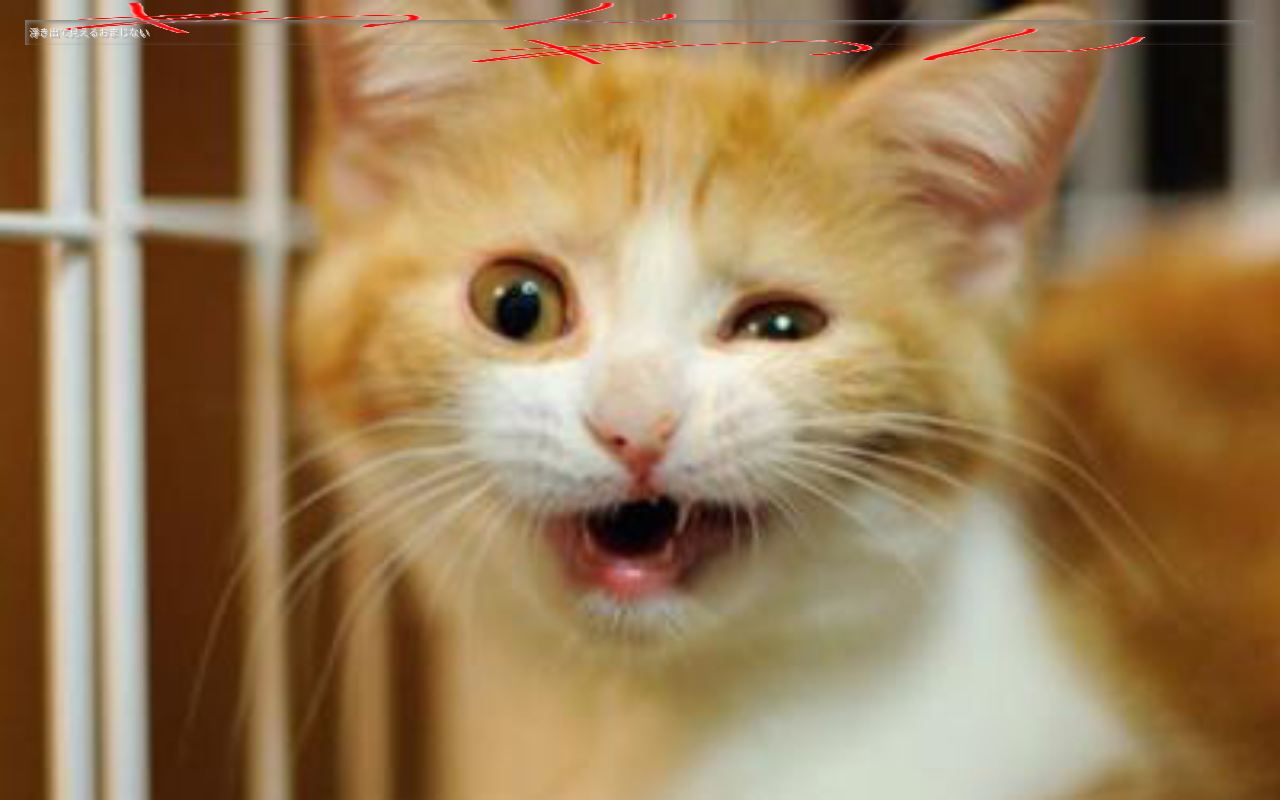
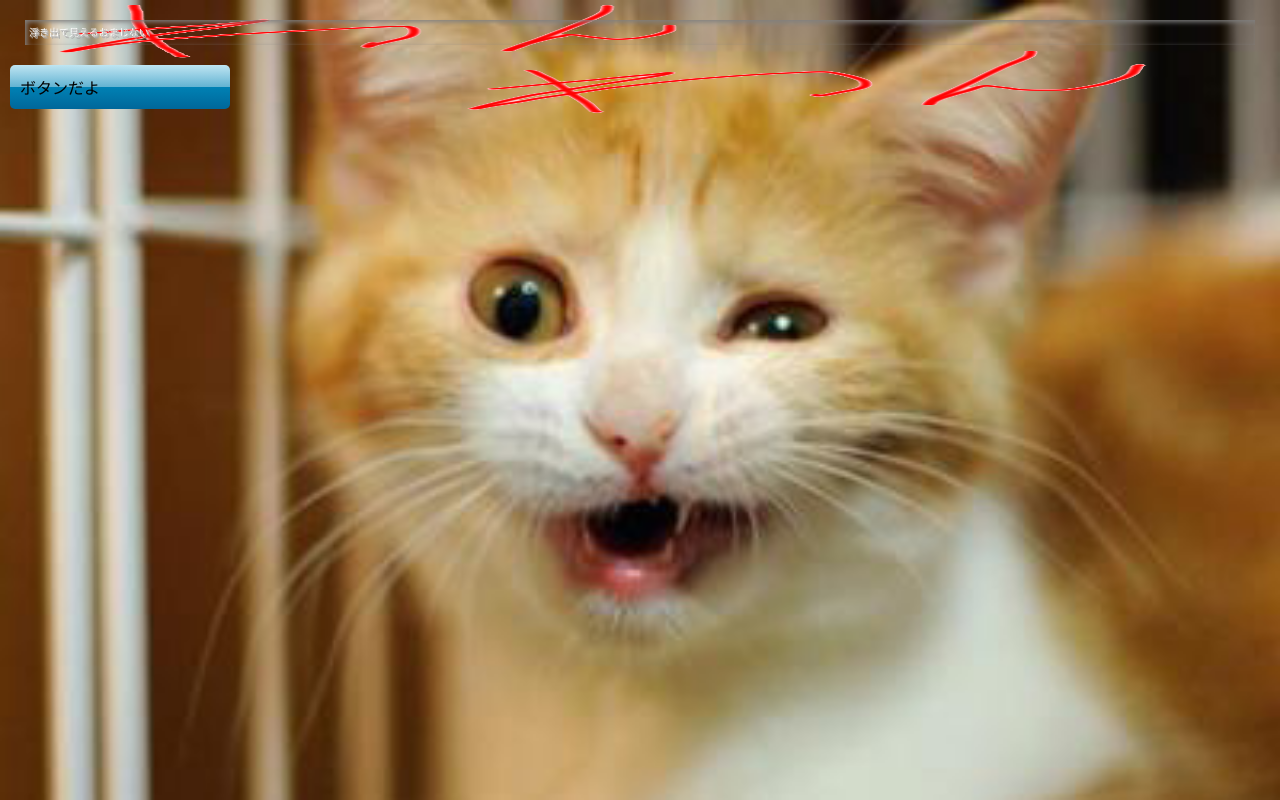
Before and after one commit to ikeda-motoumi/2016web1-9, a plain HTML site: page index.html in a window 1280 px wide. Drawn offline with Linux system fonts and the light colour scheme.

Commit message:
Update index.html

```diff
--- a/index.html
+++ b/index.html
@@ -8,6 +8,6 @@
 
 <body>
   <p class="bebele box-inset_drop_shadow">浮き出て見えるおまじない</p>
-
+  <p class="button">ボタンだよ</p>
 </body>
 </html>
```
